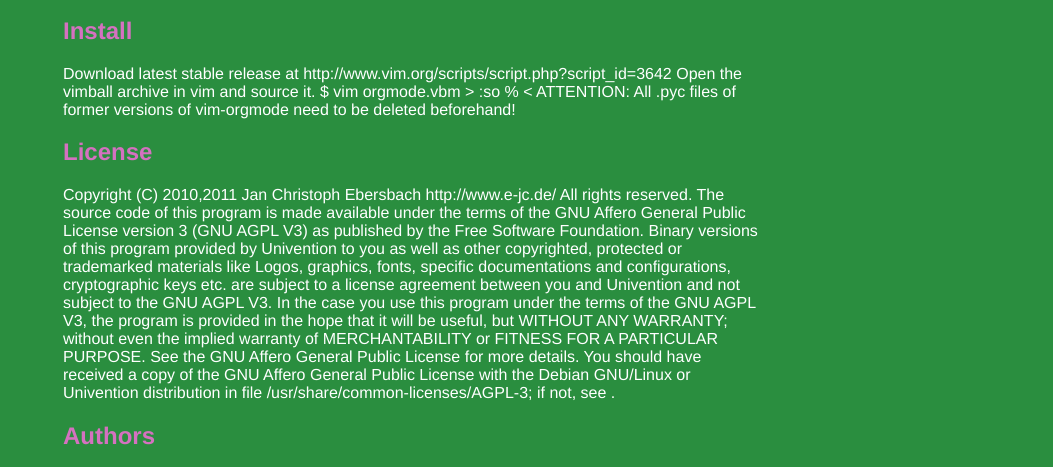
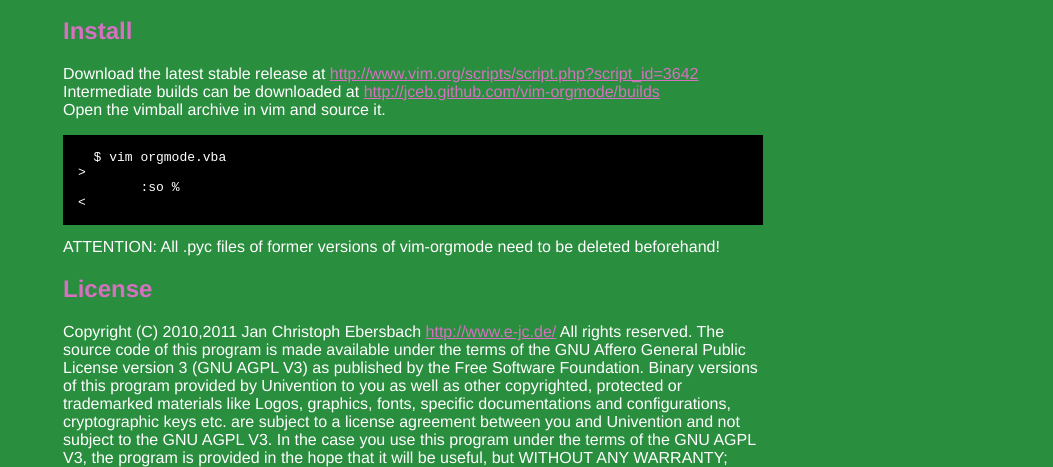
Before and after one commit to jceb/vim-orgmode, a plain HTML site: page index.html in a window 1280 px wide. Shown: the part 322-789 px from the top of the page, without its empty margins (227-1280 px from the left). Drawn offline with Linux system fonts and the light colour scheme.

Commit message:
update description

```diff
--- a/index.html
+++ b/index.html
@@ -62,22 +62,26 @@ line tools*.
 
 			* for command line tools and other programs a library liborgmode is provided.
 			It encapsulates all functionality for parsing and modifying org files.</p><h2>Install</h2>
-<p>  Download latest stable release at
-  http://www.vim.org/scripts/script.php?script_id=3642
+			<p>  Download the latest stable release at
+			<a href="http://www.vim.org/scripts/script.php?script_id=3642">http://www.vim.org/scripts/script.php?script_id=3642</a>
 
-  Open the vimball archive in vim and source it.
+			<br />Intermediate builds can be downloaded at <a href="http://jceb.github.com/vim-orgmode/builds">http://jceb.github.com/vim-orgmode/builds</a>
 
-  $ vim orgmode.vbm
->
+			<br />Open the vimball archive in vim and source it.
+
+<pre>
+  $ vim orgmode.vba
+&gt;
 	:so %
-<
+&lt;
+</pre>
 
 			ATTENTION: All .pyc files of former versions of vim-orgmode need to be
 			deleted beforehand!</p>
 			<h2>License</h2>
 			<p>Copyright (C) 2010,2011 Jan Christoph Ebersbach
 
-http://www.e-jc.de/
+			<a href="http://www.e-jc.de/">http://www.e-jc.de/</a>
 
 			All rights reserved.
 
@@ -100,7 +104,7 @@ License for more details.
 			You should have received a copy of the GNU Affero General Public License
 			with the Debian GNU/Linux or Univention distribution in file
 			/usr/share/common-licenses/AGPL-3; if not, see
-<http://www.gnu.org/licenses/>.</p>
+			<a href="http://www.gnu.org/licenses/">http://www.gnu.org/licenses/</a>.</p>
 			<h2>Authors</h2>
 			<p>Jan Christoph Ebersbach (jceb@e-jc.de)
 <br/>Stefan Otte (stefan.otte@gmail.com)
```
Lines whose indentation alone changed are shown as unchanged.
